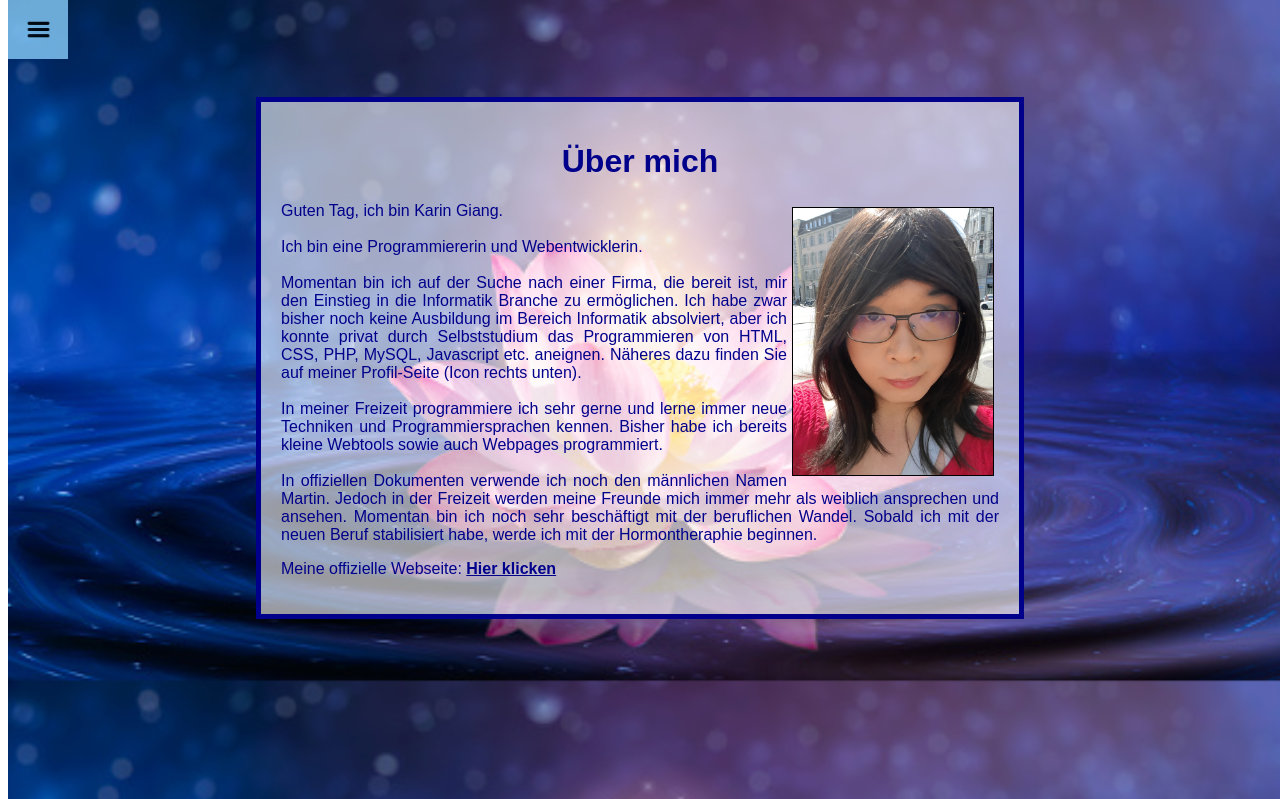
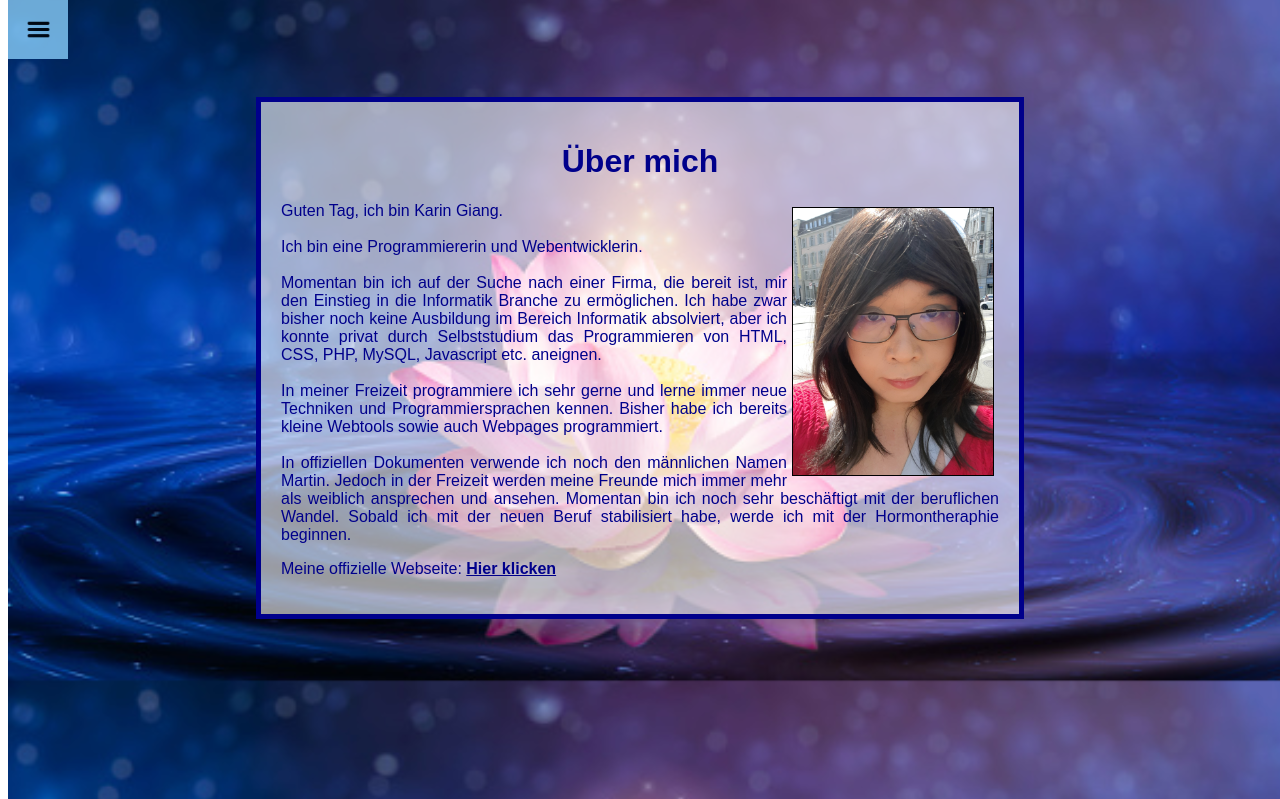
Before and after one commit to Carranya/website_proposal_1, a PHP site: page /index.php?page=about in a window 1280 px wide. Shown: the part 223-1022 px from the top of the page. Run offline with PHP 8.4, Linux system fonts and the light colour scheme.

Commit message:
add new about me text

```diff
--- a/pages/about.php
+++ b/pages/about.php
@@ -13,7 +13,6 @@
             mir den Einstieg in die Informatik Branche zu ermöglichen.
             Ich habe zwar bisher noch keine Ausbildung im Bereich Informatik absolviert,
             aber ich konnte privat durch Selbststudium das Programmieren von HTML, CSS, PHP, MySQL, Javascript etc. aneignen.
-            Näheres dazu finden Sie auf meiner Profil-Seite (Icon rechts unten).
             <br><br>
             In meiner Freizeit programmiere ich sehr gerne und lerne immer neue Techniken und Programmiersprachen kennen.
             Bisher habe ich bereits kleine Webtools sowie auch Webpages programmiert.
```
